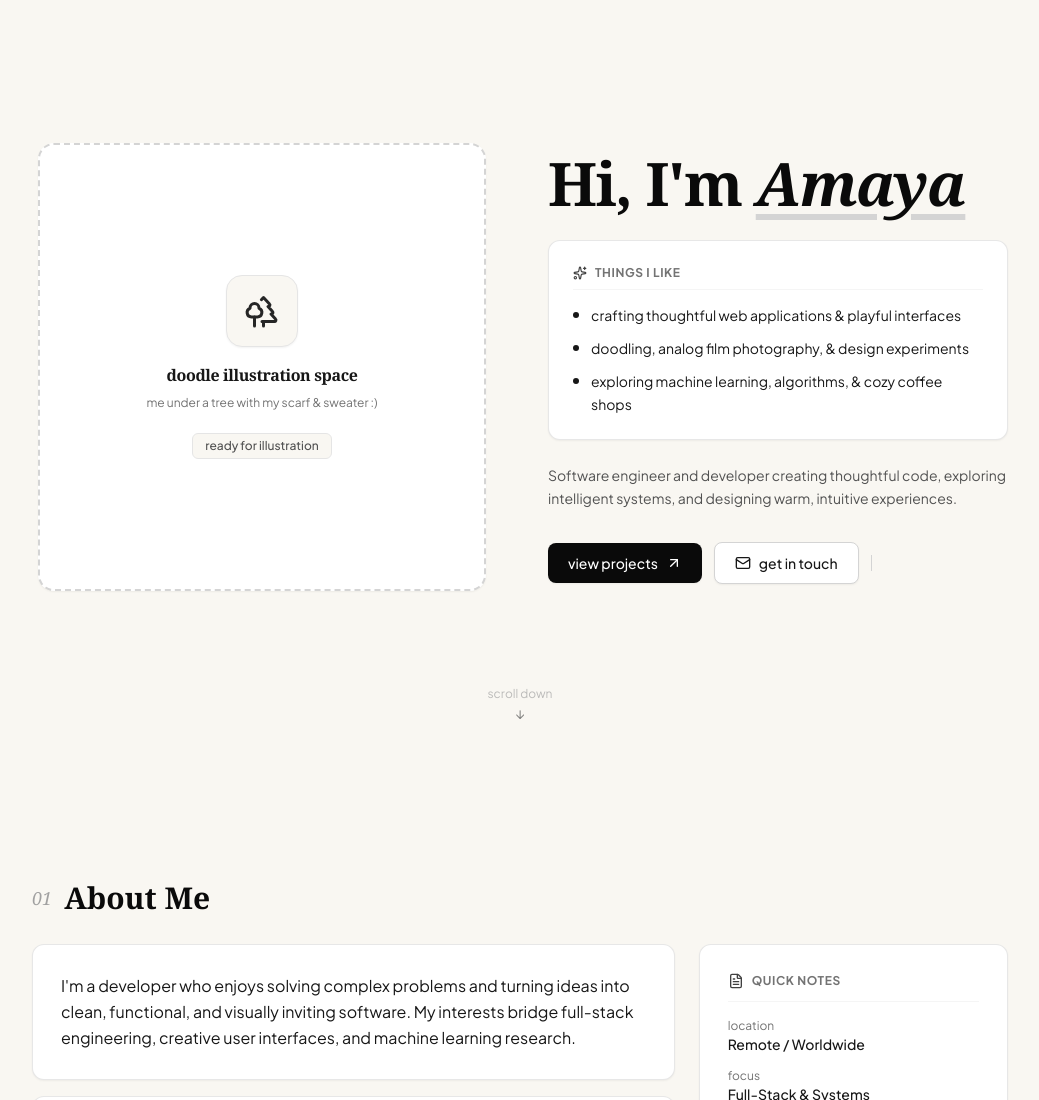
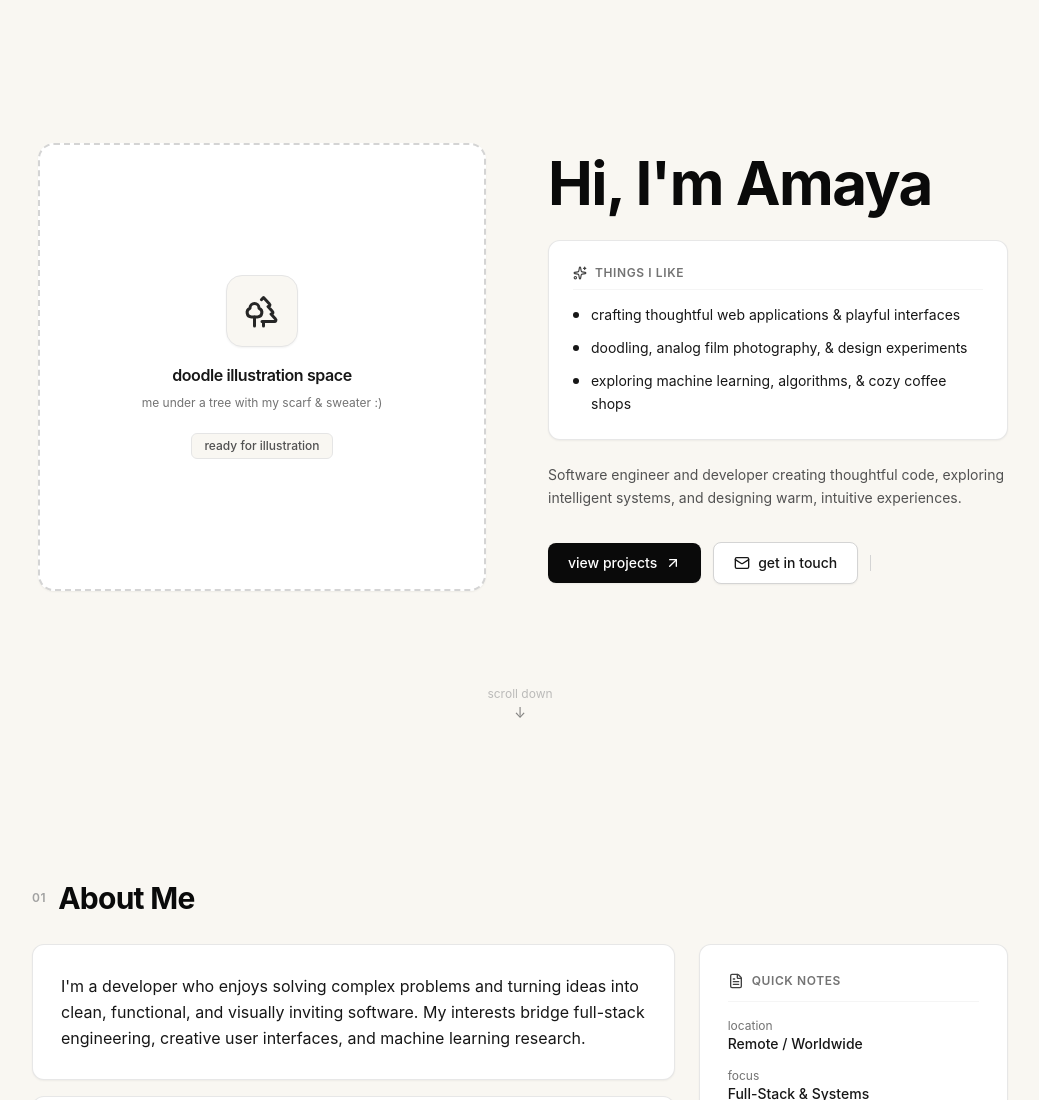
Before and after one commit to amaydle/amaydle.github.io, an Astro site: page / in a window 1280 px wide. Shown: the top 1100 px of the page, without its empty margins (120-1159 px from the left). Built offline with nearby package versions, Linux system fonts and the light colour scheme; Astro itself is replaced by a stand-in of ours; some icons are missing.

Commit message:
Switch to Apple iPhone San Francisco system font stack

```diff
--- a/src/layouts/Layout.astro
+++ b/src/layouts/Layout.astro
@@ -21,12 +21,8 @@ const {
     <meta name="generator" content={Astro.generator} />
     <meta name="description" content={description} />
     <title>{title}</title>
-    <!-- Google Fonts: Fraunces (Headings) & Plus Jakarta Sans (Body) -->
-    <link rel="preconnect" href="https://fonts.googleapis.com" />
-    <link rel="preconnect" href="https://fonts.gstatic.com" crossorigin />
-    <link href="https://fonts.googleapis.com/css2?family=Fraunces:ital,opsz,wght@0,9..144,400..800;1,9..144,400..800&family=Plus+Jakarta+Sans:ital,wght@0,400..700;1,400..700&display=swap" rel="stylesheet" />
   </head>
-  <body class="bg-[#F9F7F2] text-[#111111] min-h-screen antialiased selection:bg-neutral-900 selection:text-white font-['Plus_Jakarta_Sans',sans-serif]">
+  <body class="bg-[#F9F7F2] text-[#111111] min-h-screen antialiased selection:bg-neutral-900 selection:text-white">
     <slot />
   </body>
 </html>
--- a/src/pages/index.astro
+++ b/src/pages/index.astro
@@ -87,7 +87,7 @@ const skillCategories = [
               </div>
 
               <div class="space-y-1.5 max-w-xs">
-                <p class="font-serif font-bold text-base text-neutral-900 tracking-tight">
+                <p class="font-semibold text-base text-neutral-900 tracking-tight">
                   doodle illustration space
                 </p>
                 <p class="text-xs text-neutral-500 leading-relaxed">
@@ -106,13 +106,13 @@ const skillCategories = [
 
         <!-- Right Side: Intro & I like xyz -->
         <div class="md:col-span-6 space-y-6 order-1 md:order-2">
-          <h1 class="text-4xl sm:text-6xl font-serif font-bold tracking-tight text-neutral-950 leading-[1.1]">
-            Hi, I'm <span class="italic underline decoration-neutral-300 underline-offset-8">Amaya</span>
+          <h1 class="text-4xl sm:text-6xl font-bold tracking-tight text-neutral-950 leading-[1.1]">
+            Hi, I'm <span>Amaya</span>
           </h1>
 
           <!-- "I like xyz" Card -->
           <div class="p-6 rounded-xl bg-white border border-neutral-200/90 shadow-xs space-y-3.5">
-            <div class="flex items-center gap-2 text-xs font-bold uppercase tracking-wider text-neutral-500 pb-2 border-b border-neutral-100">
+            <div class="flex items-center gap-2 text-xs font-semibold uppercase tracking-wider text-neutral-500 pb-2 border-b border-neutral-100">
               <Sparkles class="w-3.5 h-3.5 text-neutral-700" />
               <span>things I like</span>
             </div>
@@ -188,8 +188,8 @@ const skillCategories = [
     <!-- About Section -->
     <section id="about" class="space-y-7 scroll-mt-12">
       <div class="flex items-center gap-3">
-        <span class="font-serif italic text-lg text-neutral-400">01</span>
-        <h2 class="font-serif text-2xl sm:text-3xl font-bold text-neutral-950">About Me</h2>
+        <span class="text-xs font-semibold tracking-wider text-neutral-400">01</span>
+        <h2 class="text-2xl sm:text-3xl font-bold tracking-tight text-neutral-950">About Me</h2>
       </div>
 
       <div class="grid grid-cols-1 md:grid-cols-3 gap-6">
@@ -205,7 +205,7 @@ const skillCategories = [
         <!-- Quick Info Note Card -->
         <div class="p-7 rounded-xl bg-white border border-neutral-200/90 shadow-xs space-y-5 flex flex-col justify-between">
           <div>
-            <div class="flex items-center gap-2 text-xs font-bold uppercase tracking-wider text-neutral-500 pb-3 border-b border-neutral-100">
+            <div class="flex items-center gap-2 text-xs font-semibold uppercase tracking-wider text-neutral-500 pb-3 border-b border-neutral-100">
               <FileText class="w-4 h-4 text-neutral-700" />
               Quick Notes
             </div>
@@ -237,8 +237,8 @@ const skillCategories = [
     <section id="projects" class="space-y-7 scroll-mt-12">
       <div class="flex items-center justify-between">
         <div class="flex items-center gap-3">
-          <span class="font-serif italic text-lg text-neutral-400">02</span>
-          <h2 class="font-serif text-2xl sm:text-3xl font-bold text-neutral-950">Featured Projects</h2>
+          <span class="text-xs font-semibold tracking-wider text-neutral-400">02</span>
+          <h2 class="text-2xl sm:text-3xl font-bold tracking-tight text-neutral-950">Featured Projects</h2>
         </div>
         <a
           href="https://github.com/amaydle"
@@ -252,10 +252,10 @@ const skillCategories = [
 
       <div class="grid grid-cols-1 md:grid-cols-2 gap-6">
         {projects.map((project) => (
-          <div class="group flex flex-col justify-between p-7 rounded-xl bg-white border border-neutral-200/90 hover:border-neutral-400 hover:shadow-sm transition-all duration-200">
+          <div class="group flex flex-col justify-between p-7 rounded-xl bg-white border border-neutral-200/90 hover:border-neutral-400 hover:shadow-xs transition-all duration-200">
             <div class="space-y-3">
               <div class="flex items-center justify-between">
-                <h3 class="font-serif font-bold text-lg text-neutral-950 group-hover:text-neutral-700 transition-colors">
+                <h3 class="font-bold text-lg tracking-tight text-neutral-950 group-hover:text-neutral-700 transition-colors">
                   {project.title}
                 </h3>
                 <div class="flex items-center gap-2 text-neutral-400">
@@ -303,14 +303,14 @@ const skillCategories = [
     <!-- Skills Section -->
     <section id="skills" class="space-y-7 scroll-mt-12">
       <div class="flex items-center gap-3">
-        <span class="font-serif italic text-lg text-neutral-400">03</span>
-        <h2 class="font-serif text-2xl sm:text-3xl font-bold text-neutral-950">Skills & Toolbox</h2>
+        <span class="text-xs font-semibold tracking-wider text-neutral-400">03</span>
+        <h2 class="text-2xl sm:text-3xl font-bold tracking-tight text-neutral-950">Skills & Toolbox</h2>
       </div>
 
       <div class="grid grid-cols-1 sm:grid-cols-2 md:grid-cols-4 gap-6">
         {skillCategories.map((group) => (
           <div class="p-6 rounded-xl bg-white border border-neutral-200/90 space-y-4 shadow-xs">
-            <h3 class="font-serif font-bold text-sm text-neutral-950 pb-2.5 border-b border-neutral-100">
+            <h3 class="font-bold text-sm tracking-tight text-neutral-950 pb-2.5 border-b border-neutral-100">
               {group.category}
             </h3>
             <ul class="space-y-2.5 text-sm text-neutral-600">
@@ -334,7 +334,7 @@ const skillCategories = [
             <Sparkles class="w-3.5 h-3.5 text-neutral-700" />
             <span>04 / Get In Touch</span>
           </div>
-          <h2 class="font-serif text-3xl sm:text-4xl font-bold text-neutral-950">
+          <h2 class="text-3xl sm:text-4xl font-bold tracking-tight text-neutral-950">
             Say hello :)
           </h2>
           <p class="text-neutral-600 text-sm leading-relaxed">
--- a/src/styles/global.css
+++ b/src/styles/global.css
@@ -3,18 +3,20 @@
 @layer base {
   html {
     scroll-behavior: smooth;
-    font-family: 'Plus Jakarta Sans', system-ui, -apple-system, sans-serif;
+    font-family: -apple-system, BlinkMacSystemFont, "SF Pro Text", "SF Pro Display", "SF Pro", system-ui, -apple-system, sans-serif;
     background-color: #F9F7F2;
     color: #111111;
+    -webkit-font-smoothing: antialiased;
+    -moz-osx-font-smoothing: grayscale;
   }
 
   body {
-    font-family: 'Plus Jakarta Sans', system-ui, -apple-system, sans-serif;
+    font-family: -apple-system, BlinkMacSystemFont, "SF Pro Text", "SF Pro Display", "SF Pro", system-ui, -apple-system, sans-serif;
   }
 
   h1, h2, h3, h4, h5, h6 {
-    font-family: 'Fraunces', Georgia, serif;
-    font-optical-sizing: auto;
+    font-family: -apple-system, BlinkMacSystemFont, "SF Pro Display", "SF Pro Text", "SF Pro", system-ui, -apple-system, sans-serif;
     color: #111111;
+    letter-spacing: -0.025em;
   }
 }
```
